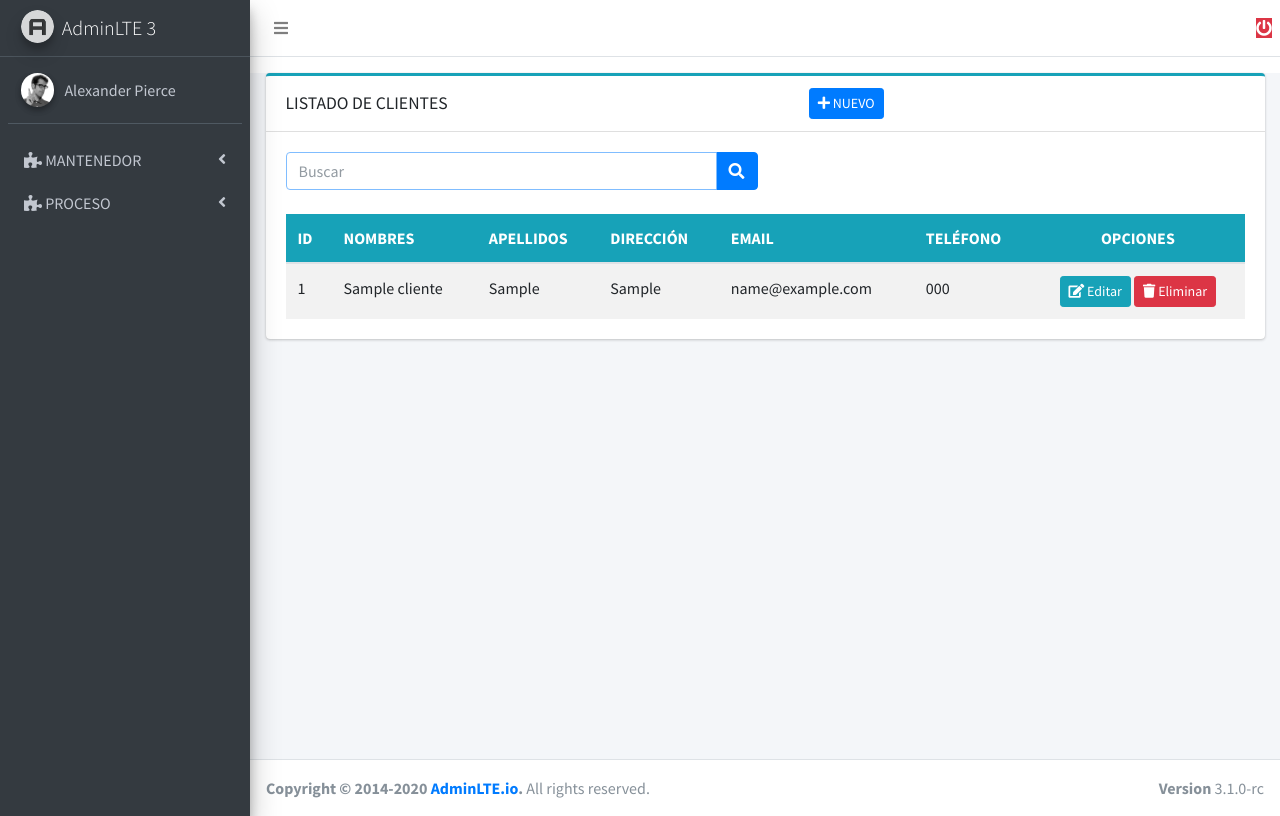
After one commit to xBiltTom/django-crud, a Django app: page /clientes/listarcliente/ in a window 1280 px wide. The commit adds this page. Run offline with Django 4.2, Linux system fonts and the light colour scheme; tables that the repository leaves empty hold one stand-in row (values such as "Sample post"); one stand-in notice (Sample message) is shown; some libraries are stand-ins or nearby versions.

Commit message:
Agregado de crud cliente

```diff
--- a/djcrud/urls.py
+++ b/djcrud/urls.py
@@ -22,4 +22,5 @@ urlpatterns = [
     path('admin/', admin.site.urls),
     path('',include('seguridad.urls')),
     path('categorias/', include('ventasapp.urls')),
+    path('clientes/', include('ventasapp.urls')),
 ]
--- a/ventasapp/forms.py
+++ b/ventasapp/forms.py
@@ -1,8 +1,14 @@
 from django import forms
 from django.forms import fields
 from .models import Categoria
+from .models import Cliente
 
 class CategoriaForm(forms.ModelForm):
     class Meta:
         model=Categoria
         fields=['descripcion','estado']
+
+class ClienteForm(forms.ModelForm):
+    class Meta:
+        model=Cliente
+        fields=['nombres', 'apellidos','direccion', 'email', 'telefono', 'estado']
--- /dev/null
+++ b/ventasapp/templates/cliente/listar.html
@@ -0,0 +1,103 @@
+{% extends "plantilla.html" %}
+{% block content %}
+<div class="container">
+    <div class="card card-outline card-info mt-3">
+        <div class="card-header d-flex justify-content-between align-items-center">
+            <h1 class="card-title mb-0">LISTADO DE CLIENTES</h1>
+            <a href="{% url 'agregarcliente' %}" class="btn btn-sm btn-primary btn-add"><i class="fas fa-plus"></i> NUEVO</a>
+        </div>
+
+        <div class="card-body">
+
+            <div class="row">
+                <div class="col-md-6 pull-right">
+                    <form action="" method="GET">
+                        <div class="input-group">
+                            <input type="text" name="buscar" id="buscar" class="form-control" autofocus placeholder="Buscar" value="" >
+                            <span class="input-group-append">
+                                <button class="btn btn-primary">
+                                    <i class="fas fa-search"></i>
+                                </button>
+                            </span>
+                        </div>
+                    </form>
+                </div>
+            </div>
+
+            <table id="tablasubfamilias" class="table table-striped mt-4" style="width:100%">
+                <thead class="bg-info text-white">
+                    <tr>
+                        <th>ID</th>
+                        <th>NOMBRES</th>
+                        <th>APELLIDOS</th>
+                        <th>DIRECCIÓN</th>
+                        <th>EMAIL</th>
+                        <th>TELÉFONO</th>
+                        <th><center>OPCIONES</center></th>
+                    </tr>
+                </thead>
+                <tbody>
+                {% if cliente %}
+                    {% for itemcliente in cliente %}
+                    <tr>
+                        <td>{{ itemcliente.idcliente }}</td>
+                        <td>{{ itemcliente.nombres }}</td>
+                        <td>{{ itemcliente.apellidos }}</td>
+                        <td>{{ itemcliente.direccion|default:"-" }}</td>
+                        <td>{{ itemcliente.email|default:"-" }}</td>
+                        <td>{{ itemcliente.telefono|default:"-" }}</td>
+                        <td style="text-align: center;">
+                            <a href="{% url 'editarcliente' itemcliente.idcliente %}" class="btn btn-info btn-sm"><i class="fa fa-edit"></i> Editar</a>
+                            <a href="#" onclick="eliminarcliente('{{ itemcliente.idcliente }}', '{{ itemcliente.nombres }} {{ itemcliente.apellidos }}')" class="btn btn-danger btn-sm"><i class="fa fa-trash"></i> Eliminar</a>
+                        </td>
+                    </tr>
+                    {% endfor %}
+                {% else %}
+                    <tr style="text-align: center;">
+                        <td colspan="3">
+                            <p>No hay Registros</p>
+                        </td>
+                    </tr>
+                {% endif %}
+                </tbody>
+            </table>
+
+        </div>
+    </div>
+</div>
+{% endblock %}
+
+{% block js %}
+
+<script src="//cdn.jsdelivr.net/npm/sweetalert2@11"></script>
+{% if messages %}
+    {% for m in messages %}
+    <script>
+        Swal.fire({
+            title: "Eliminado",
+            text: "{{ m }}",
+            icon: "success"
+        })
+    </script>
+    {% endfor %}
+{% endif %}
+
+<script>
+    function eliminarcliente(id, nombres, apellidos) {
+    Swal.fire({
+        "title": "¿Realmente desea eliminar el cliente?",
+        "text": "Código: " + id + " - Nombre: " + nombres + " " + apellidos,
+        "icon": 'question',
+        "showCancelButton": true,
+        "cancelButtonText": "NO",
+        "confirmButtonText": "SI",
+        "reverseButtons": true,
+        "confirmButtonColor": "#dc3545",
+    }).then(function(result){
+        if (result.isConfirmed) {
+            window.location.href = "{% url 'eliminarcliente' 0 %}".replace('/0/', '/' + id + '/');
+        }
+    })
+}
+</script>
+{% endblock %}
--- a/ventasapp/templates/plantilla.html
+++ b/ventasapp/templates/plantilla.html
@@ -72,7 +72,7 @@
                             </a>
                             <ul class="nav nav-treeview">
                                 <li class="nav-item">
-                                    <a href="#" class="nav-link">
+                                    <a href="{% url 'listarcliente' %}" class="nav-link">
                                         <i class="fa fa-users"></i>
                                         <p>Clientes</p>
                                     </a>
--- a/ventasapp/urls.py
+++ b/ventasapp/urls.py
@@ -1,5 +1,6 @@
 from django.urls import path,include
 from ventasapp.views import listarcategoria,agregarcategoria,editarcategoria,eliminarcategoria
+from ventasapp.views import listarcliente, agregarcliente, editarcliente, eliminarcliente
 from django.contrib.auth import views
 
 urlpatterns = [
@@ -7,4 +8,12 @@ urlpatterns = [
     path('agregarcategoria/', agregarcategoria, name='agregarcategoria'),
     path('editarcategoria/<int:id>/', editarcategoria, name='editarcategoria'),
     path('eliminarcategoria/<int:id>/', eliminarcategoria, name='eliminarcategoria'),
+
     ]
+
+urlpatterns += [
+    path('listarcliente/', listarcliente, name='listarcliente'),
+    path('agregarcliente/', agregarcliente, name='agregarcliente'),
+    path('editarcliente/<int:id>/', editarcliente, name='editarcliente'),
+    path('eliminarcliente/<int:id>/', eliminarcliente, name='eliminarcliente'),
+]
--- a/ventasapp/views.py
+++ b/ventasapp/views.py
@@ -1,7 +1,9 @@
 from django.shortcuts import render,redirect
 from ventasapp.models import Categoria
+from ventasapp.models import Cliente
 from django.db.models import Q
 from .forms import CategoriaForm
+from .forms import ClienteForm
 
 # Create your views here.
 def listarcategoria(request):
@@ -47,3 +49,47 @@ def eliminarcategoria(request, id):
     categoria.estado = False
     categoria.save()
     return redirect('listarcategoria')
+
+def listarcliente(request):
+    queryset = request.GET.get("buscar")
+    cliente = Cliente.objects.filter(estado=True)
+    if queryset:
+        cliente = cliente.filter(
+            Q(nombres__icontains=queryset) | Q(apellidos__icontains=queryset), estado=True
+        ).distinct()
+    context = {
+            'cliente':cliente}
+    return render(request,"cliente/listar.html",context)
+
+def agregarcliente(request):
+    if request.method == 'POST':
+        form = ClienteForm(request.POST)
+        if form.is_valid():
+            form.save()
+            return redirect('listarcliente')
+    else:
+        form = ClienteForm()
+    context = {
+        'form':form,
+    }
+    return render(request, "cliente/agregar.html", context)
+
+def editarcliente(request, id):
+    cliente = Cliente.objects.get(idcliente=id)
+    if request.method == 'POST':
+        form = ClienteForm(request.POST, instance=cliente)
+        if form.is_valid():
+            form.save()
+            return redirect('listarcliente')
+    else:
+        form = ClienteForm(instance=cliente)
+    context = {
+        'form': form,
+    }
+    return render(request, "cliente/editar.html", context)
+
+def eliminarcliente(request, id):
+    cliente = Cliente.objects.get(idcliente=id)
+    cliente.estado = False
+    cliente.save()
+    return redirect('listarcliente')
```
Also changed, not shown: ventasapp/templates/cliente/agregar.html (added, +27 -0 lines), ventasapp/templates/cliente/editar.html (added, +25 -0 lines).
